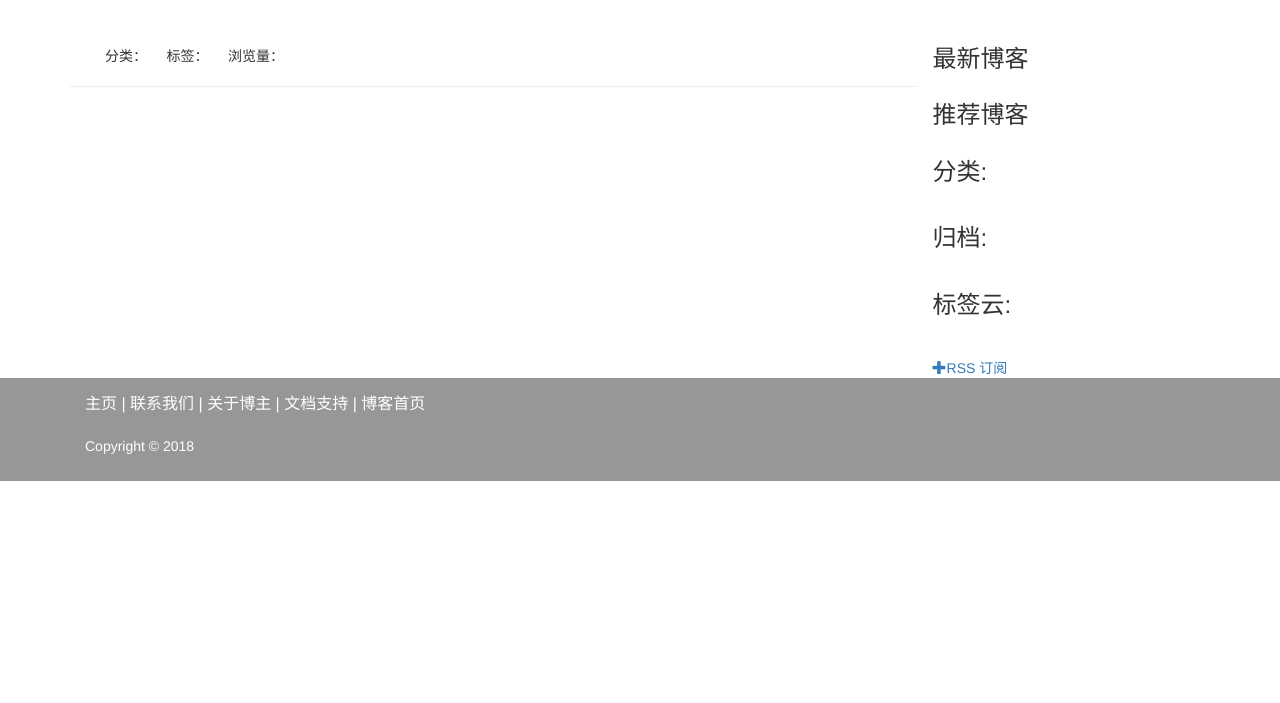
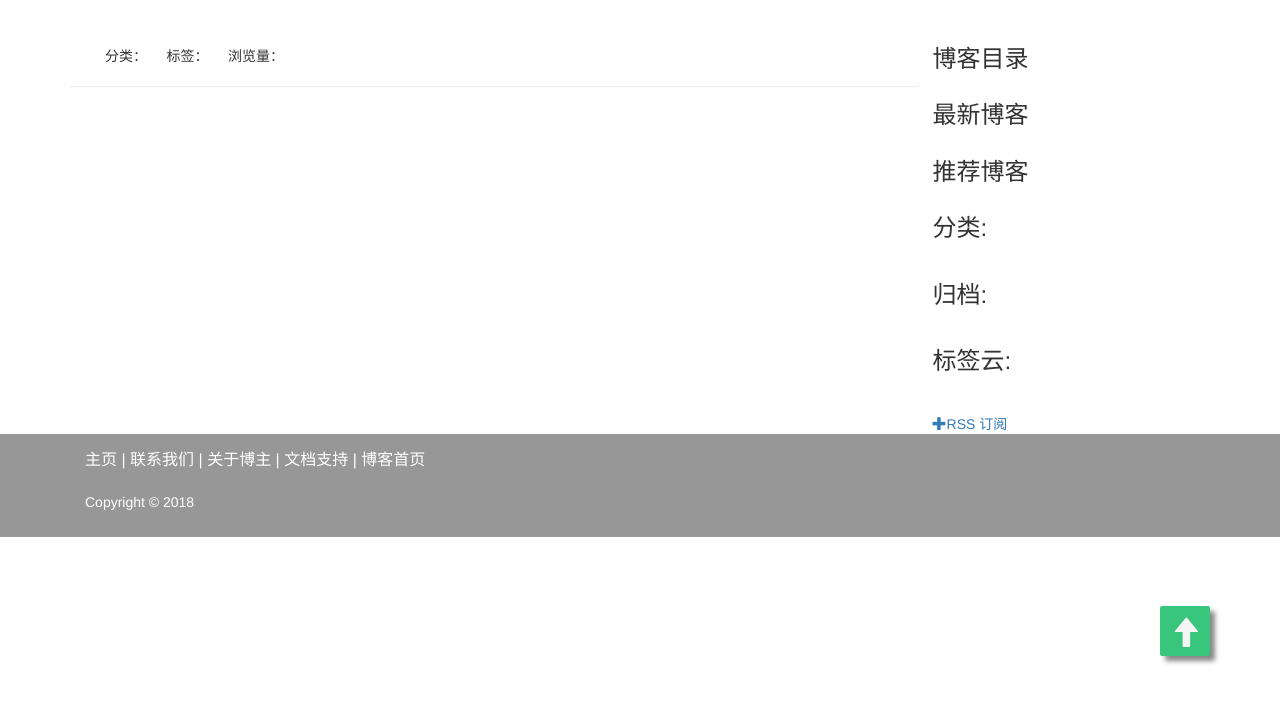
Before and after one commit to smileboyi/django_blog, a Django app: template blog/templates/blog/detail.html in a window 1280 px wide. Shown: the part 74-777 px from the top of the page. Run offline with Django 3.2, Linux system fonts and the light colour scheme; the template is opened without the code that fills it, so the values that code supplies are empty; some libraries are stand-ins or nearby versions.

Commit message:
'网站地图、详情页目录、返回顶部'

```diff
--- a/blog/templates/blog/base.html
+++ b/blog/templates/blog/base.html
@@ -8,6 +8,7 @@
 
     <link href="{% static 'bootstrap-3.3.7-dist/css/bootstrap.min.css' %}" rel="stylesheet">
     <link href="{% static 'blog/css/blog_nav.css' %}" rel="stylesheet">
+    <link href="{% static 'blog/css/back-to-top.css' %}" rel="stylesheet">
     {% block css %}{% endblock %}
 
 </head>
@@ -51,6 +52,10 @@
 
 {% block content %}{% endblock %}
 
+<div id="back-to-top">
+    <i class="glyphicon glyphicon-arrow-up"></i>
+</div>
+
  <footer>
     <div class="footer" role="navigation">
         <div class="container">
@@ -71,7 +76,11 @@
 
 <script src="{% static 'jquery-3.2.1.min.js' %}"></script>
 <script src="{% static 'bootstrap-3.3.7-dist/js/bootstrap.min.js' %}"></script>
-
+<script>
+    $("#back-to-top").click(function () {
+        window.scrollTo(0,0);
+    });
+</script>
 {% block script %}{% endblock %}
 
 </body>
--- a/blog/templates/blog/detail.html
+++ b/blog/templates/blog/detail.html
@@ -39,6 +39,15 @@
                 </p>
             </div>
             <div class="col-md-3">
+                <!-- 除了extends，include也可以定义block -->
+                {% block toc %}
+                    <div class="row">
+                        <div class="widget">
+                            <h3>博客目录</h3>
+                            {{ entry.toc|safe }}
+                        </div>
+                    </div>
+                {% endblock %}
                 {% include 'blog/right_site_bar.html' %}
             </div>
         </div>
--- a/blog/templates/blog/right_site_bar.html
+++ b/blog/templates/blog/right_site_bar.html
@@ -1,5 +1,7 @@
 <!-- 在使用自定义过滤器和自定义标签时，要导入blog_tags.py -->
 {% load blog_tags %}
+
+{% block toc %}{% endblock %}
 
 <div class="row">
     <div class="widget">
--- a/djangoBlog/settings.py
+++ b/djangoBlog/settings.py
@@ -38,6 +38,7 @@ INSTALLED_APPS = [
     'django.contrib.messages',
     'django.contrib.staticfiles',
     'blog',
+    'django.contrib.sitemaps',
 ]
 
 MIDDLEWARE = [
--- a/djangoBlog/urls.py
+++ b/djangoBlog/urls.py
@@ -24,12 +24,23 @@ from blog.feed import LatestEntriesFeed
 
 from blog import views as blog_views
 
+from django.contrib.sitemaps import GenericSitemap
+from django.contrib.sitemaps.views import sitemap
+from blog.models import Entry
 
+info_dict = {
+    'queryset': Entry.objects.all(),
+    'date_field': 'modifyed_time'
+}
 
 urlpatterns = [
     url('admin/', admin.site.urls),
     url(r'^blog/',include('blog.urls')),
     url(r'^latest/feed/$', LatestEntriesFeed()),    #RSS订阅
+    # 如果sitemap.xml位于根目录中，它会引用网站中的任何URL。 但是如果站点地图位于/content/sitemap.xml，则它只能引用以/content/开头的网址。
+    # 使用GenericSitemap构造一个GenericSitemap类型的数据，priority为更新频率0-1之间
+    url(r'^sitemap\.xml$', sitemap, {'sitemaps': {'blog': GenericSitemap(info_dict, priority=0.6)}},
+      name='django.contrib.sitemaps.views.sitemap'),       #站点地图
 ] + static(settings.MEDIA_URL,document_root=settings.MEDIA_ROOT ) #添加图片的url
 
 
```
